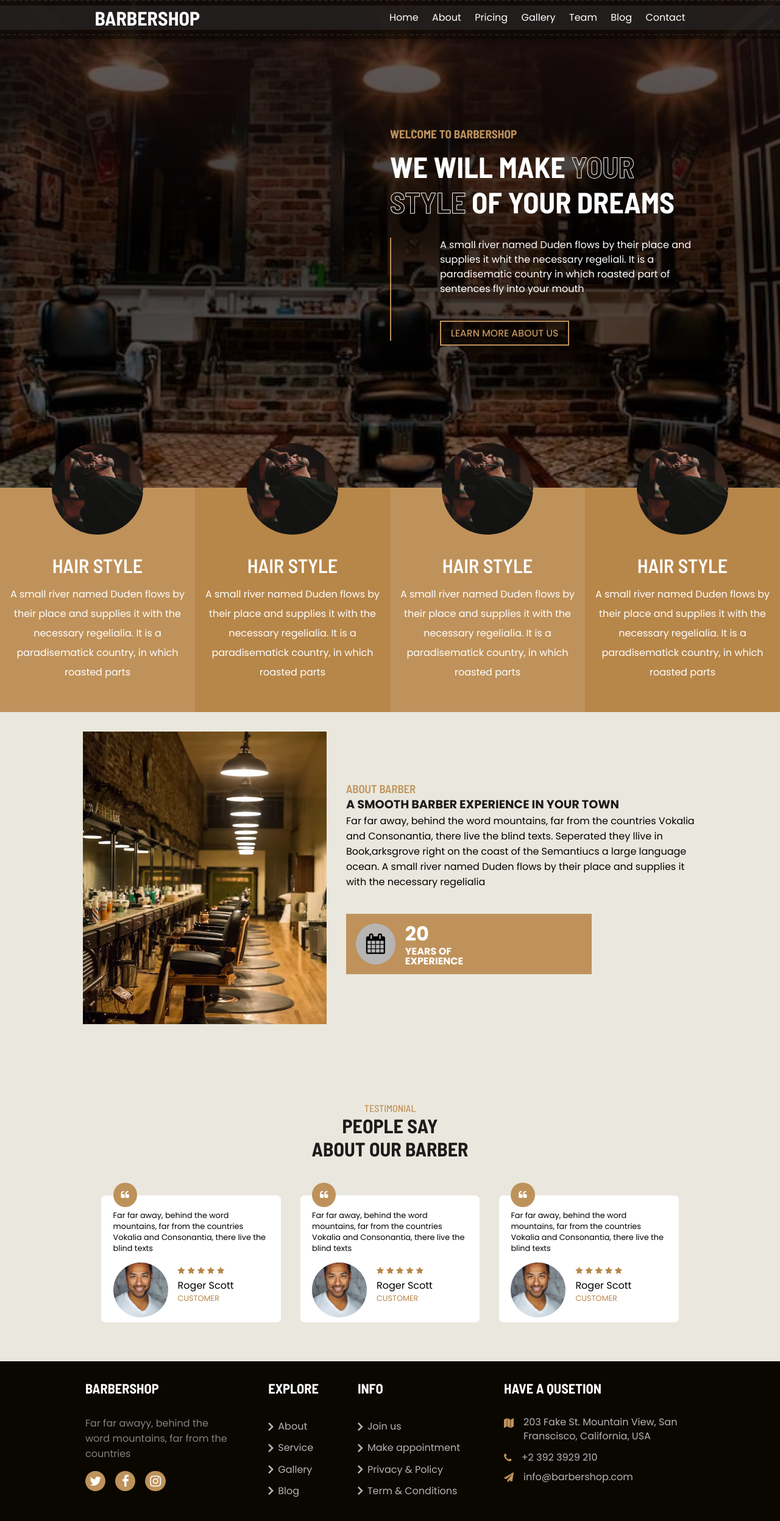
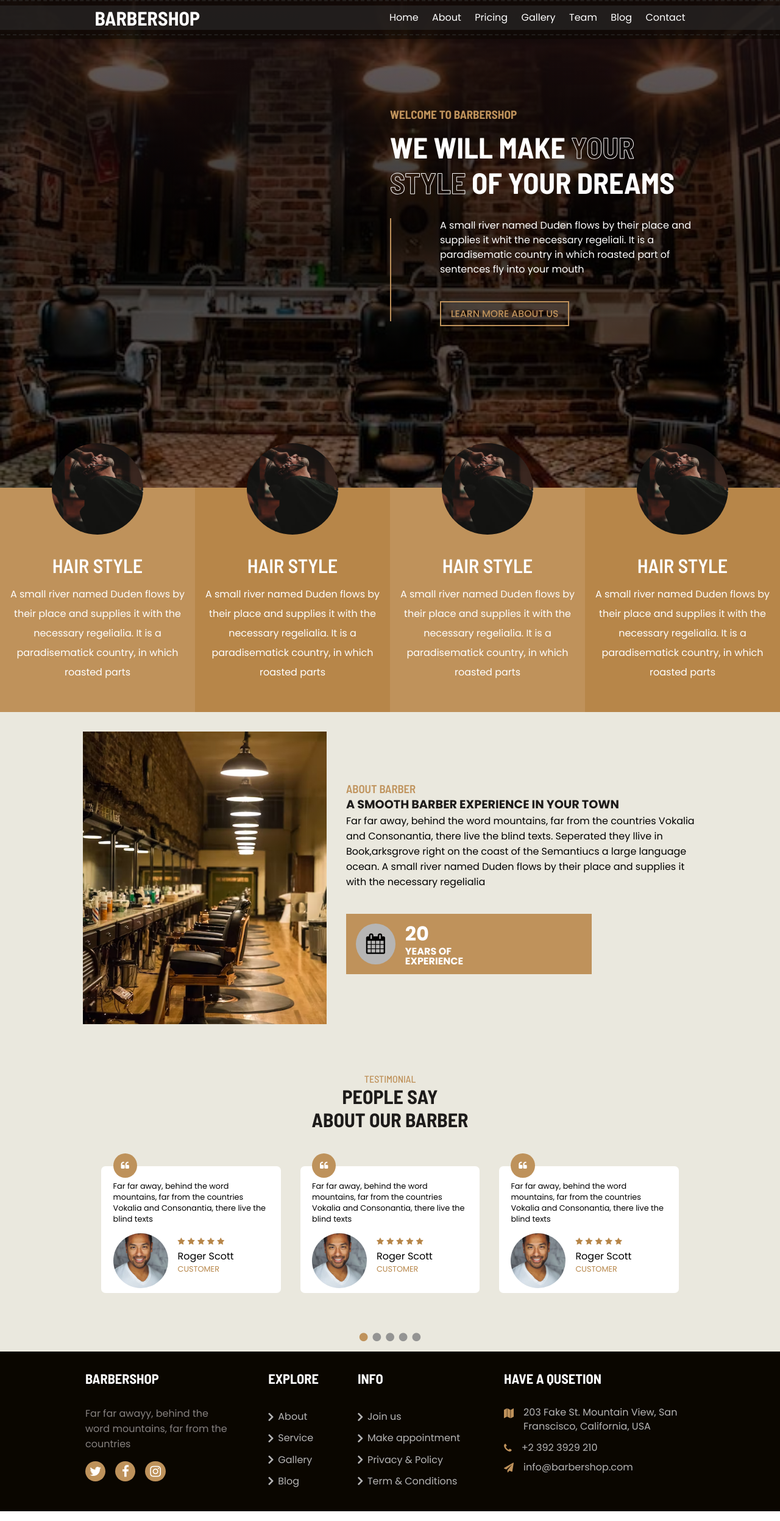
Before and after one commit to FED22M/inlamninguppgift-1-barbershop-FiaNerd, a plain HTML site: page src/index.html in a window 1280 px wide. Shown: the whole page at 61% size. Drawn offline with Linux system fonts and the light colour scheme.

Commit message:
Add cicles on the reviwe section

```diff
--- a/src/css/styles.css
+++ b/src/css/styles.css
@@ -120,7 +120,9 @@ main{
     gap: 2.6em;
     position: absolute;
     top: 38%;
-    margin-left: 1em;
+    left: 4%;
+    right: 1%;
+    max-width:550px;
 }
 .title-banner{
     font-family: var(--headlines);
@@ -232,7 +234,7 @@ main{
     width: 90%;
     margin: 0 auto;
     gap: 2em;
-    margin-bottom: 8em;
+    margin-bottom: 5em;
 }
 .image-about-container{
     display: flex;
@@ -300,7 +302,7 @@ main{
     display: grid;
     grid-template-rows: repeat(3, 25%);
     flex-wrap: wrap;
-    gap: 4em;
+    gap: 1.5em 4em;
     margin: 0 auto;
     justify-content: center;
 }
@@ -347,13 +349,21 @@ main{
     position: absolute;
     margin-top: -40px;
 }
-.reviwe-box{
+.reviwe-box1,
+.reviwe-box2,
+.reviwe-box3{
     background-color: var(--white-color);
     padding: 1.2em 1.2em;
     border-radius: 7px;
     position: relative;
     height: 13em;
     max-width: 20em;
+}
+.reviwe-box2,
+.reviwe-box3{
+    display: none;
+    visibility: none;
+    opacity: 0;
 }
 .text-review{
     font-size: 0.8rem;
@@ -371,6 +381,20 @@ main{
     gap: 1em;
 }
 
+.reviwe-circle-container{
+    display: flex;
+    flex-direction: row;
+    justify-content: center;
+    width: 100%;
+    margin-bottom: 1em;
+    gap: 0.5em;
+}
+.orange-dot{
+    color: var(--gold-color);
+}
+.grey-dot{
+    color: #949493;
+}
  footer{
      bottom: 0;
      width: 100%;
@@ -513,8 +537,8 @@ main{
     .banner-text-content{
         max-width: 40em;
         gap: 3.2em;
-        margin-left: 50vw;
-        top: 26%;
+        margin-left: 46vw;
+        top: 22vh;
     }
     .title-banner{
         font-size: 1.2rem;
@@ -567,6 +591,12 @@ main{
         width: 50vh;
         height: 60vh;
     }
+    .reviwe-box2,
+    .reviwe-box3{
+        display: block;
+        opacity: 1;
+        visibility: visible;
+    }
      .footer-grid-container{
         grid-template-columns: repeat(4, auto);
         gap: 4em;
@@ -576,7 +606,6 @@ main{
     .reviwe-box-container{
         grid-template-columns: repeat(3, 23%);
         gap: 2em;
-
     }
 
     .icon-container{
--- a/src/index.html
+++ b/src/index.html
@@ -153,7 +153,8 @@
 
 
               <div class="reviwe-box-container">
-          <div class="reviwe-box">
+
+                <div class="reviwe-box1">
                   <i class="fa fa-quote-left"></i>
                   <p class="text-review">
                     Far far away, behind the word mountains, far from the countries
@@ -180,7 +181,7 @@
                   </div>
                 </div>
 
-          <div class="reviwe-box">
+                <div class="reviwe-box2">
                   <i class="fa fa-quote-left"></i>
                   <p class="text-review">
                     Far far away, behind the word mountains, far from the countries
@@ -207,12 +208,13 @@
                   </div>
                 </div>
 
-          <div class="reviwe-box">
+                <div class="reviwe-box3">
                   <i class="fa fa-quote-left"></i>
                   <p class="text-review">
                     Far far away, behind the word mountains, far from the countries
                     Vokalia and Consonantia, there live the blind texts
                   </p>
+
                 <div class="customer-container">
                     <div class="img-customer">
                     <img
@@ -234,7 +236,16 @@
                   </div>
                   </div>
                 </div>
+              </div>
+            </div>
 
+              <div class="reviwe-circle-container">
+                 <i class="fa fa-circle orange-dot"></i>
+                 <i class="fa fa-circle grey-dot"></i>
+                 <i class="fa fa-circle grey-dot"></i>
+                 <i class="fa fa-circle grey-dot"></i>
+                 <i class="fa fa-circle grey-dot"></i>
+            </div>
           </main>
 
             <footer>
```
Lines whose indentation alone changed are shown as unchanged.
